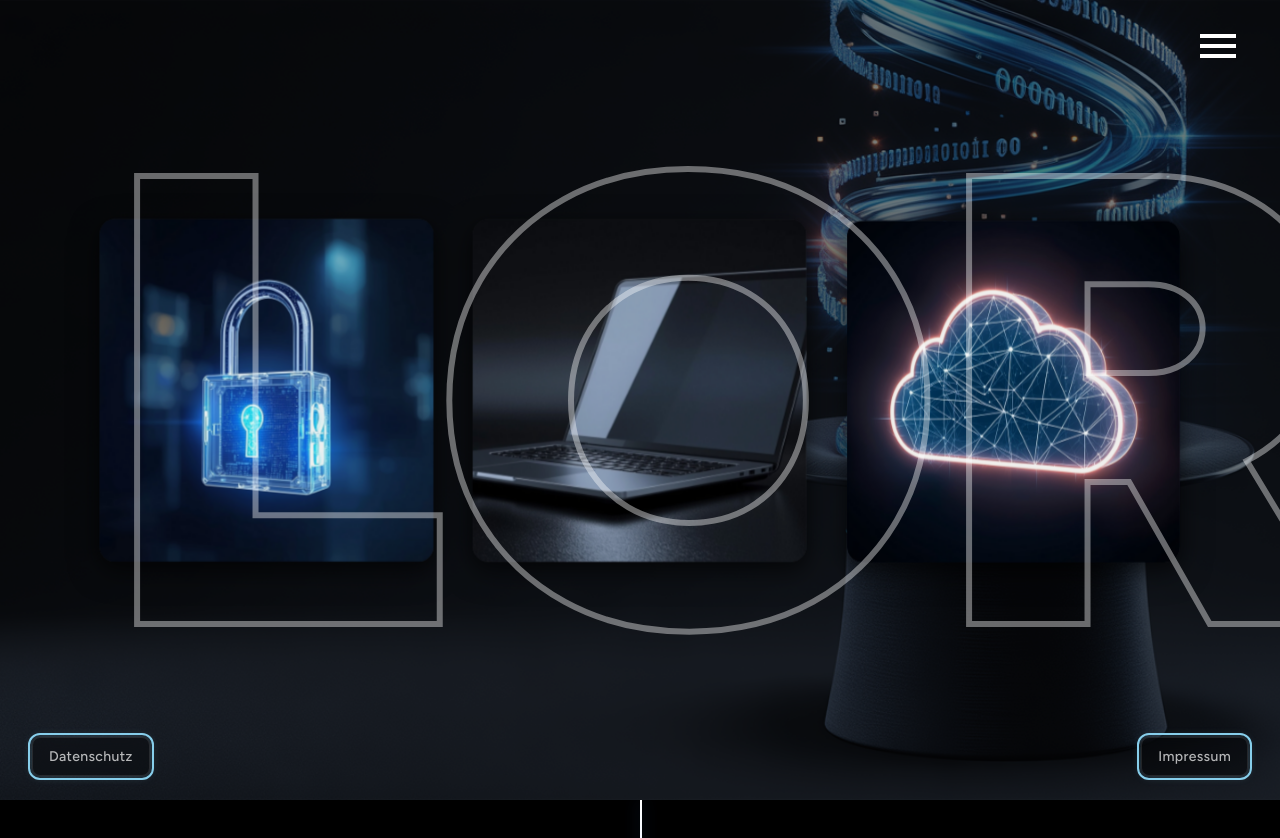
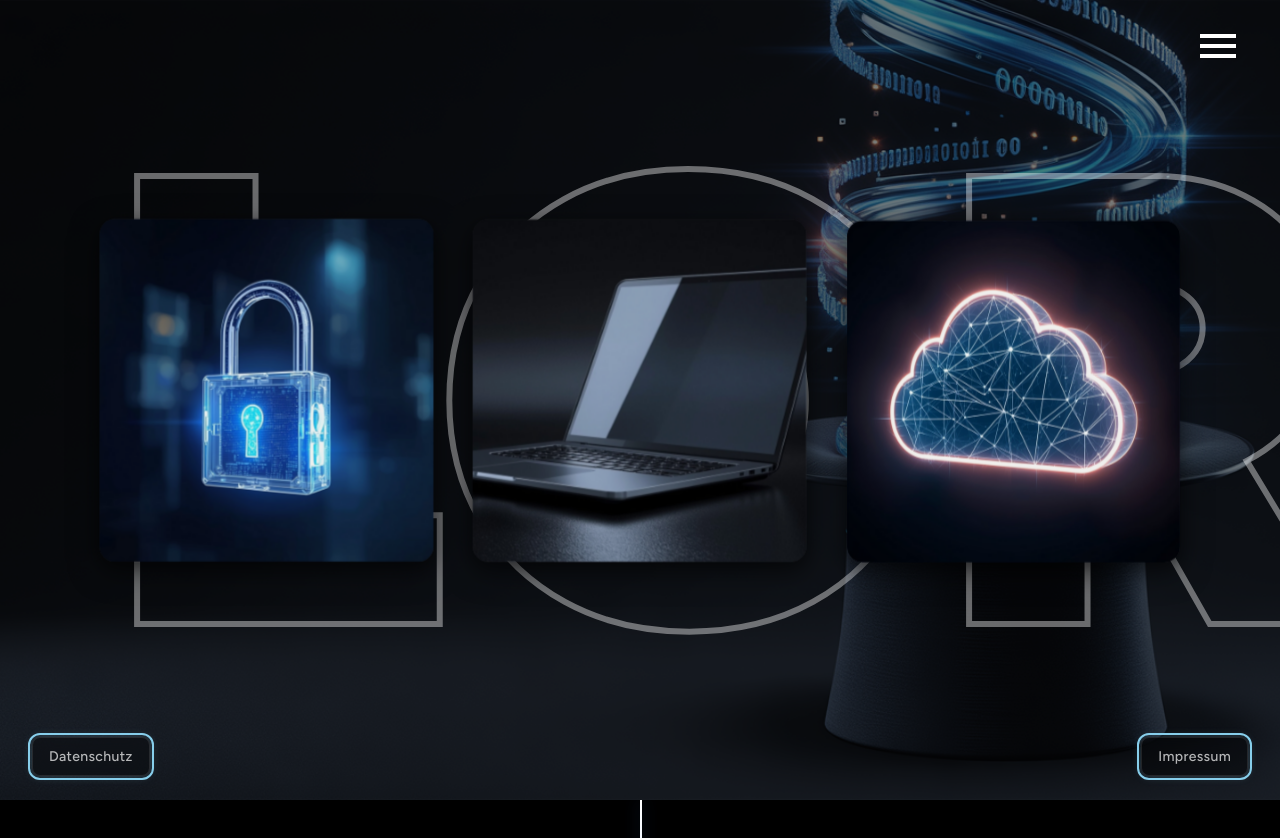
Before and after one commit to KristianPejic/PrestigioSolutions, an Angular app: page / in a window 1280 px wide. Shown: the top 838 px of the page. Built offline with nearby package versions, Linux system fonts and the light colour scheme.

Commit message:
fix: The scrolling text is now behind the 2nd slides gallery

```diff
--- a/src/app/components/hero/hero.html
+++ b/src/app/components/hero/hero.html
@@ -1,7 +1,7 @@
 <div class="hero-slider relative w-full h-screen overflow-hidden bg-black">
 
   <!-- SCROLLING TEXT (appears on all slides) -->
-  <div class="absolute inset-0 z-10 flex items-center pointer-events-none"
+  <div class="absolute inset-0 z-0 flex items-center pointer-events-none"
        [ngClass]="{
          'show-scrolling-text': showScrollingText,
          'reveal-text': revealText
```
